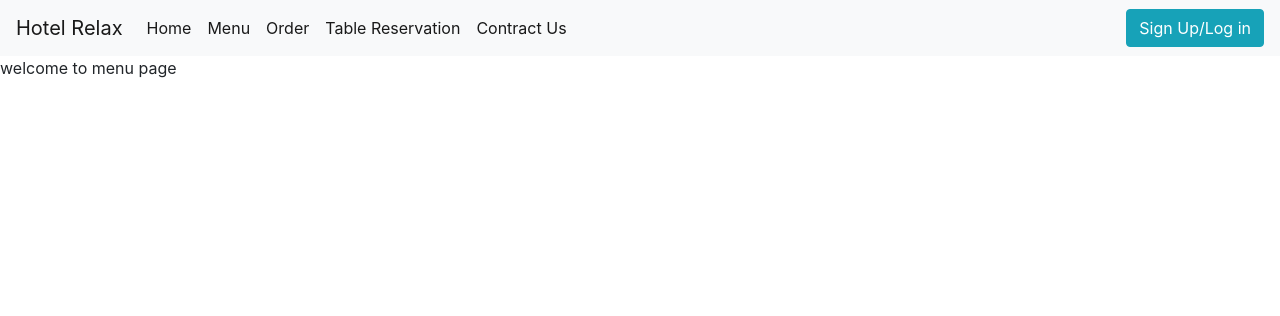
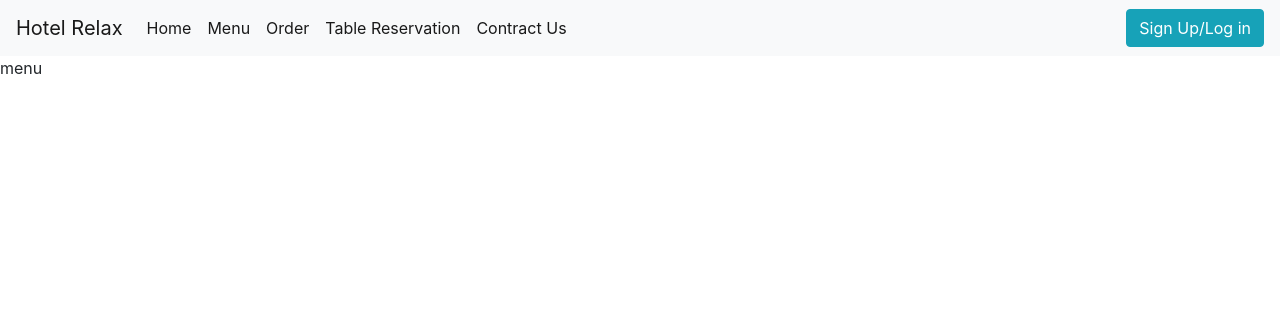
Before and after one commit to MehedyHridoy/Hotel_Relax, a Django app: page /menu/ in a window 1280 px wide. Shown: the top 316 px of the page. Run offline with Django 4.2, Linux system fonts and the light colour scheme.

Commit message:
1st commit by neon

```diff
--- a/templates/menu.html
+++ b/templates/menu.html
@@ -5,7 +5,9 @@
     <meta charset="UTF-8">
     <title>MenuPage</title>
     <link rel="stylesheet" href="https://cdn.jsdelivr.net/npm/bootstrap@4.4.1/dist/css/bootstrap.min.css" integrity="sha384-Vkoo8x4CGsO3+Hhxv8T/Q5PaXtkKtu6ug5TOeNV6gBiFeWPGFN9MuhOf23Q9Ifjh" crossorigin="anonymous">
+
 </head>
+
 <body>
 <nav class="navbar navbar-expand-lg navbar-light bg-light">
   <a class="navbar-brand" href="{% url 'home' %}">Hotel Relax</a>
@@ -43,11 +45,8 @@
     </form>
   </div>
 </nav>
+menu
 
-{% block content  %}
-
-welcome to menu page
-{% endblock %}
 </body>
 </html>
 
```
